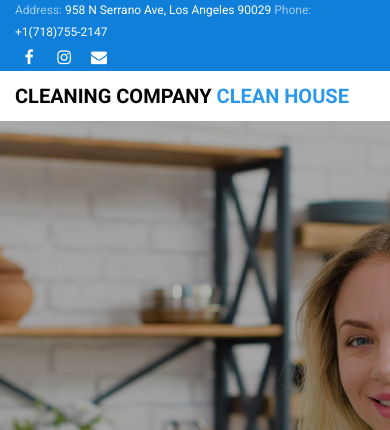
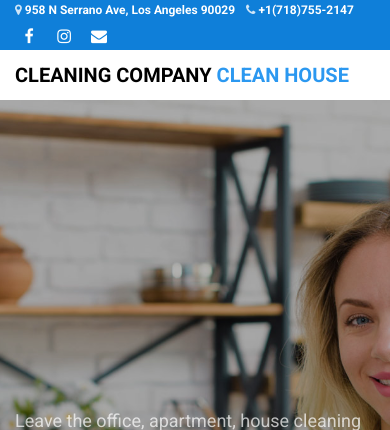
Before and after one commit to vladismeno/cleanhouse, a Django app: page / in a window 390 px wide. Shown: the top 430 px of the page. Run offline with Django 5.2, Linux system fonts and the light colour scheme; data that the repository does not hold is empty; some libraries are stand-ins or nearby versions; some web fonts are replaced.

Commit message:
Mobile design

```diff
--- a/templates/inc/_header.html
+++ b/templates/inc/_header.html
@@ -1,13 +1,13 @@
 <div class="wrap">
     <div class="container">
         <div class="row justify-content-between">
-            <div class="col-12 col-md d-flex align-items-center">
+            <div class="col-12 col-md d-flex align-items-center" style="font-weight: bold;">
                 <p class="mb-0 phone">
-                    <span class="mailus">Address:</span>
+                    <span class="icon fa fa-map-marker"></span>
                     <a href="https://maps.app.goo.gl/iugkfLUAeL1iM6fb7" target="_blank">
                         {{ address }}
                     </a>
-                    <span class="mailus">Phone:</span>
+                    <span class="icon fa fa-phone pl-2"></span>
                     <a href="tel:{{ phone }}">{{ phone }}</a>
                 </p>
             </div>
```
